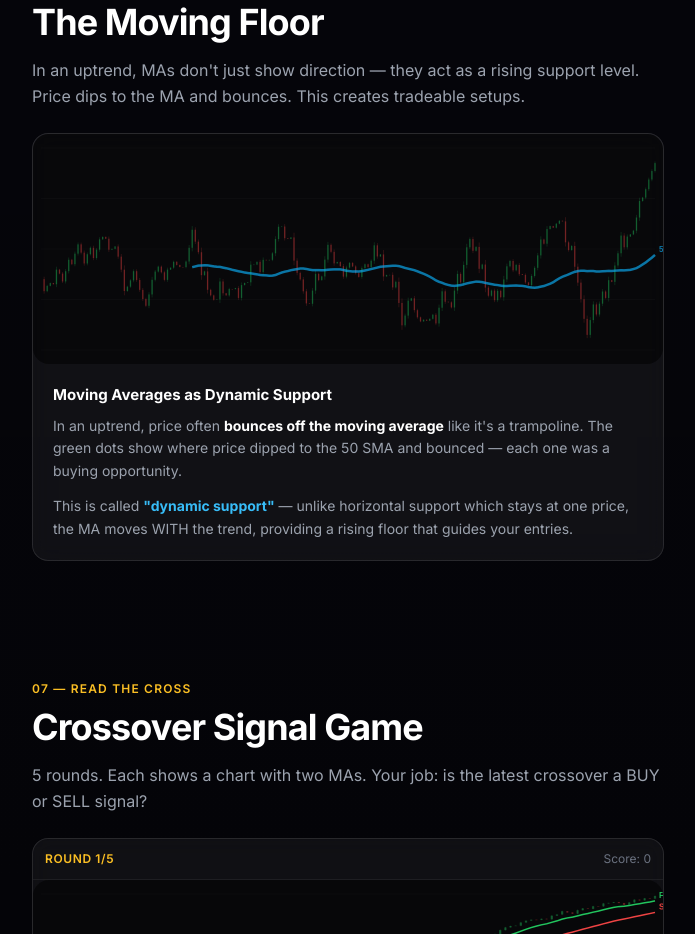
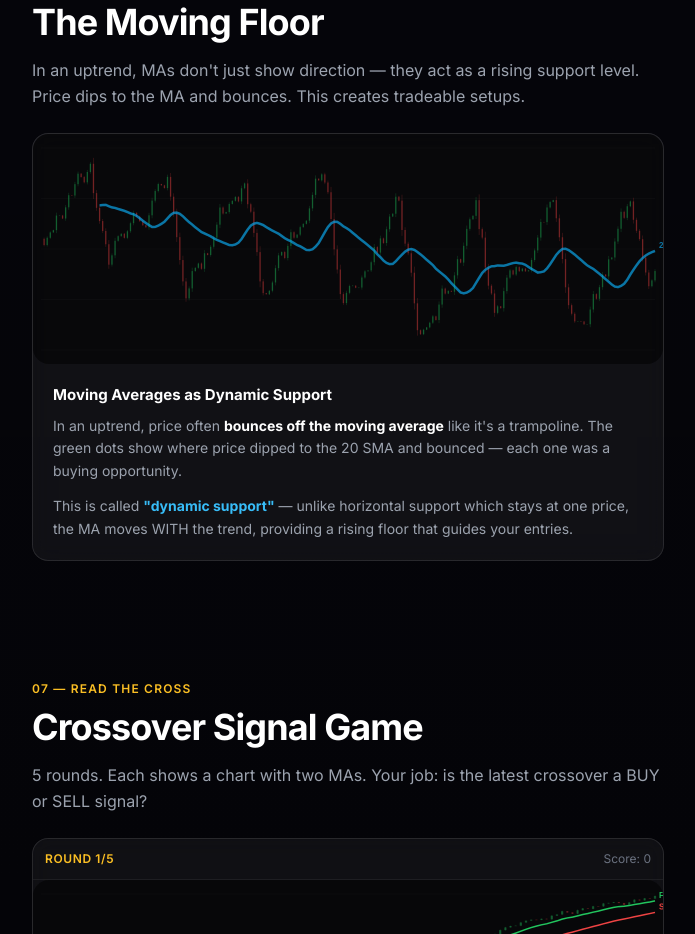
Before and after one commit to shezabs/interakktive-website, a Next.js app: page /academy/lesson/moving-averages in a window 1280 px wide. Shown: the part 4440-5374 px from the top of the page, without its empty margins (292-987 px from the left). Built offline with nearby package versions, Linux system fonts and the light colour scheme; no server answers.

Commit message:
fix: Dynamic support bounce dots v2 - stronger pullbacks, 20 SMA, looser detection

```diff
--- a/app/academy/lesson/moving-averages/page.tsx
+++ b/app/academy/lesson/moving-averages/page.tsx
@@ -67,18 +67,18 @@ function generateCrossPrices(): number[] {
   return p;
 }
 const crossPrices = generateCrossPrices();
-// Generate uptrend with periodic pullbacks that touch the MA
+// Generate uptrend with deep pullbacks that visibly touch the MA
 function generateBouncePrices(): number[] {
   const rand = seededRandom(88);
-  const p: number[] = [80];
+  const p: number[] = [60];
   for (let i = 1; i < 200; i++) {
-    const noise = (rand() - 0.5) * 2;
-    const trend = 0.2; // steady uptrend
-    // Every ~25 candles, create a pullback (sharp dip for 8-10 candles)
-    const cyclePos = i % 30;
-    let pullback = 0;
-    if (cyclePos >= 20 && cyclePos <= 27) pullback = -0.8; // pullback phase
-    p.push(p[i - 1] + noise + trend + pullback);
+    const noise = (rand() - 0.5) * 1.5;
+    // Strong uptrend with deep pullbacks every ~25 candles
+    const cycle = i % 25;
+    let move = 0.35; // uptrend bias
+    if (cycle >= 17 && cycle <= 22) move = -1.2; // sharp pullback
+    if (cycle === 23) move = 0.1; // bottom
+    p.push(p[i - 1] + noise + move);
   }
   return p;
 }
@@ -160,15 +160,16 @@ function renderChart(
 
   // Bounce dots
   opts?.showBounceDots?.forEach(bd => {
-    for (let i = 3; i < prices.length - 2; i++) {
+    for (let i = 2; i < prices.length - 2; i++) {
       const maVal = bd.ma[i];
       if (maVal === null) return;
-      // A bounce: price comes close to the MA from above, then moves back up
-      // Check if this candle is a local low near the MA
-      const isLocalLow = prices[i] < prices[i - 1] && prices[i] < prices[i - 2] && prices[i + 1] > prices[i] && prices[i + 2] > prices[i];
-      const nearMA = Math.abs(prices[i] - maVal) < bd.tolerance;
-      const aboveMA = prices[i] >= maVal - bd.tolerance * 0.5; // allow slight dip below
-      if (isLocalLow && nearMA && aboveMA) {
+      const dist = Math.abs(prices[i] - maVal);
+      const nearMA = dist < bd.tolerance;
+      // Price was falling toward MA and now recovering (or at the low point near MA)
+      const dippedToMA = prices[i] <= prices[i - 1] && prices[i] <= prices[i - 2] && prices[i + 1] >= prices[i];
+      // Or price just touched the MA from above
+      const touchedFromAbove = prices[i - 1] > maVal && prices[i] <= maVal + bd.tolerance && prices[i + 1] > prices[i];
+      if (nearMA && (dippedToMA || touchedFromAbove)) {
         ctx.fillStyle = bd.color; ctx.beginPath(); ctx.arc(toX(i), toY(prices[i]), 5, 0, Math.PI * 2); ctx.fill();
         ctx.fillStyle = bd.color.replace(/[\d.]+\)$/, '0.15)');
         ctx.beginPath(); ctx.arc(toX(i), toY(prices[i]), 14, 0, Math.PI * 2); ctx.fill();
@@ -451,21 +452,21 @@ function EMAvsSMADemo() {
 // ============================================================
 function DynamicSupportDemo() {
   const prices = bouncePrices;
-  const sma50 = useMemo(() => calcSMA(prices, 50), [prices]);
+  const sma20 = useMemo(() => calcSMA(prices, 20), [prices]);
 
   const drawBounce = useCallback((ctx: CanvasRenderingContext2D, W: number, H: number) => {
     ctx.fillStyle = 'rgba(0,0,0,0.3)'; ctx.fillRect(0, 0, W, H);
     renderChart(ctx, W, H, prices, [
-      { data: sma50, color: 'rgba(14,165,233,0.7)', width: 2.5, label: '50 SMA' },
-    ], { showBounceDots: [{ ma: sma50, tolerance: 4, color: 'rgba(34,197,94,0.7)' }] });
-  }, [prices, sma50]);
+      { data: sma20, color: 'rgba(14,165,233,0.7)', width: 2.5, label: '20 SMA' },
+    ], { showBounceDots: [{ ma: sma20, tolerance: 3, color: 'rgba(34,197,94,0.8)' }] });
+  }, [prices, sma20]);
 
   return (
     <div className="glass-card rounded-2xl overflow-hidden">
       <AnimScene drawFn={drawBounce} height={230} />
       <div className="p-5">
         <h4 className="font-bold text-[15px] mb-2">Moving Averages as Dynamic Support</h4>
-        <p className="text-sm text-gray-400 leading-relaxed mb-3">In an uptrend, price often <strong className="text-white">bounces off the moving average</strong> like it&apos;s a trampoline. The green dots show where price dipped to the 50 SMA and bounced — each one was a buying opportunity.</p>
+        <p className="text-sm text-gray-400 leading-relaxed mb-3">In an uptrend, price often <strong className="text-white">bounces off the moving average</strong> like it&apos;s a trampoline. The green dots show where price dipped to the 20 SMA and bounced — each one was a buying opportunity.</p>
         <p className="text-sm text-gray-400 leading-relaxed">This is called <strong className="text-primary-400">&quot;dynamic support&quot;</strong> — unlike horizontal support which stays at one price, the MA moves WITH the trend, providing a rising floor that guides your entries.</p>
       </div>
     </div>
```
Also changed, not shown: 1 other file (tests, documents, lock files or other folders).
